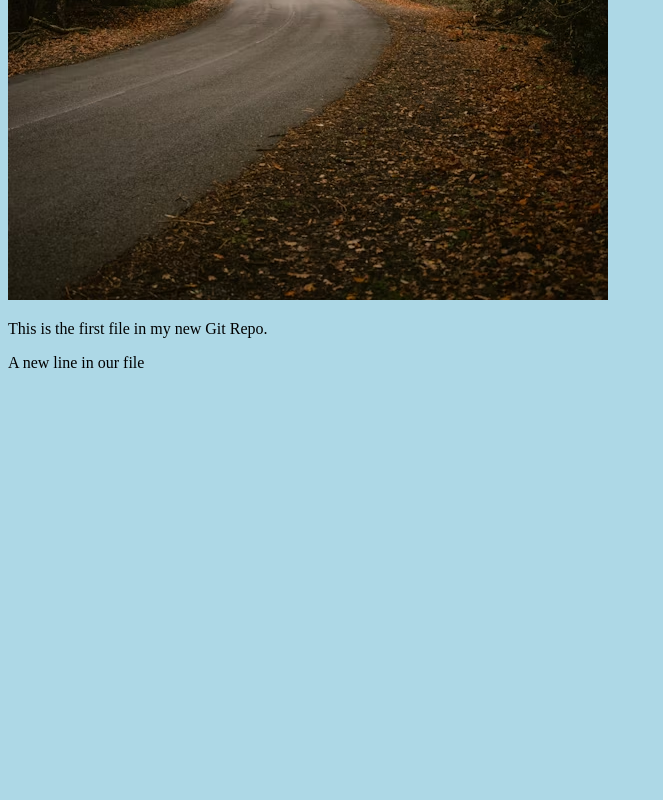
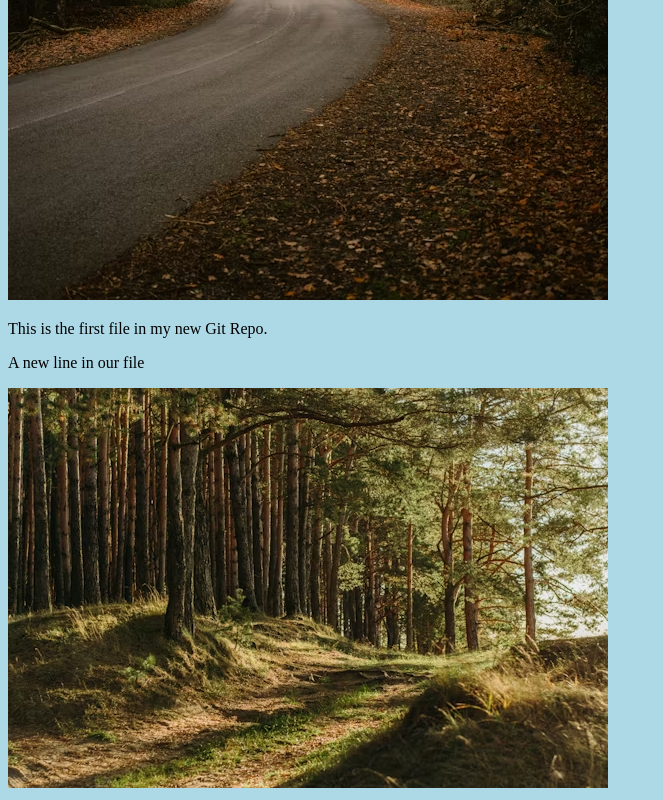
Before and after one commit to Ezemaolisaemeka/hello-world, a plain HTML site: page index.html in a window 1280 px wide. Shown: the part 581-1381 px from the top of the page, without its empty margins (0-663 px from the left). Before the commit the page ends 969 px from the top, so only its background shows below. Drawn offline with Linux system fonts and the light colour scheme.

Commit message:
added new image

```diff
--- a/index.html
+++ b/index.html
@@ -12,6 +12,7 @@
     <img src="hello_world.jpg" alt="Hello world">
     <p>This is the first file in my new Git Repo.</p>
     <p>A new line in our file</p>
+    <img src="hello_git.jpg" alt="Hello git">
 
 </body>
 
```
Also changed, not shown: hello_git.jpg (added).
